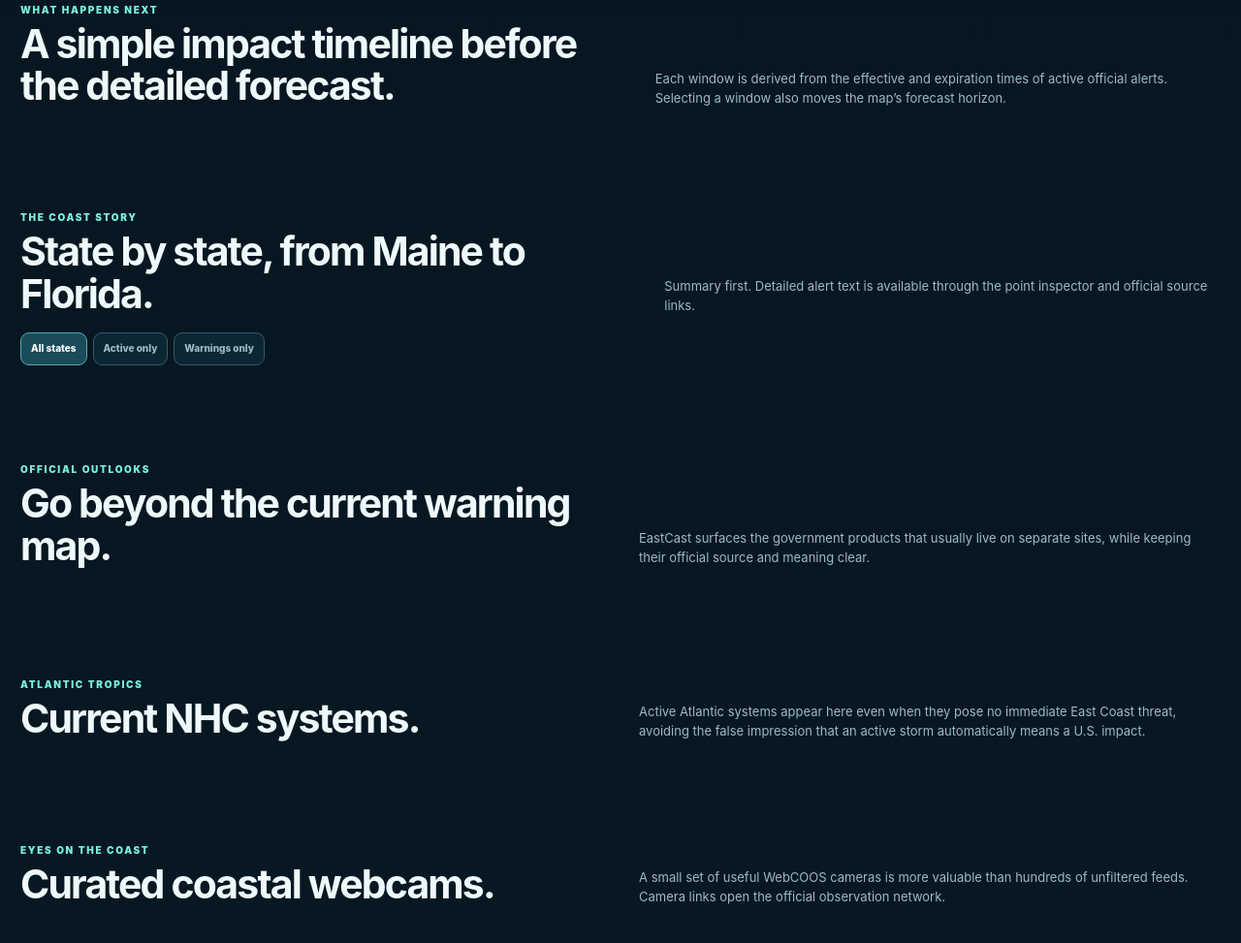
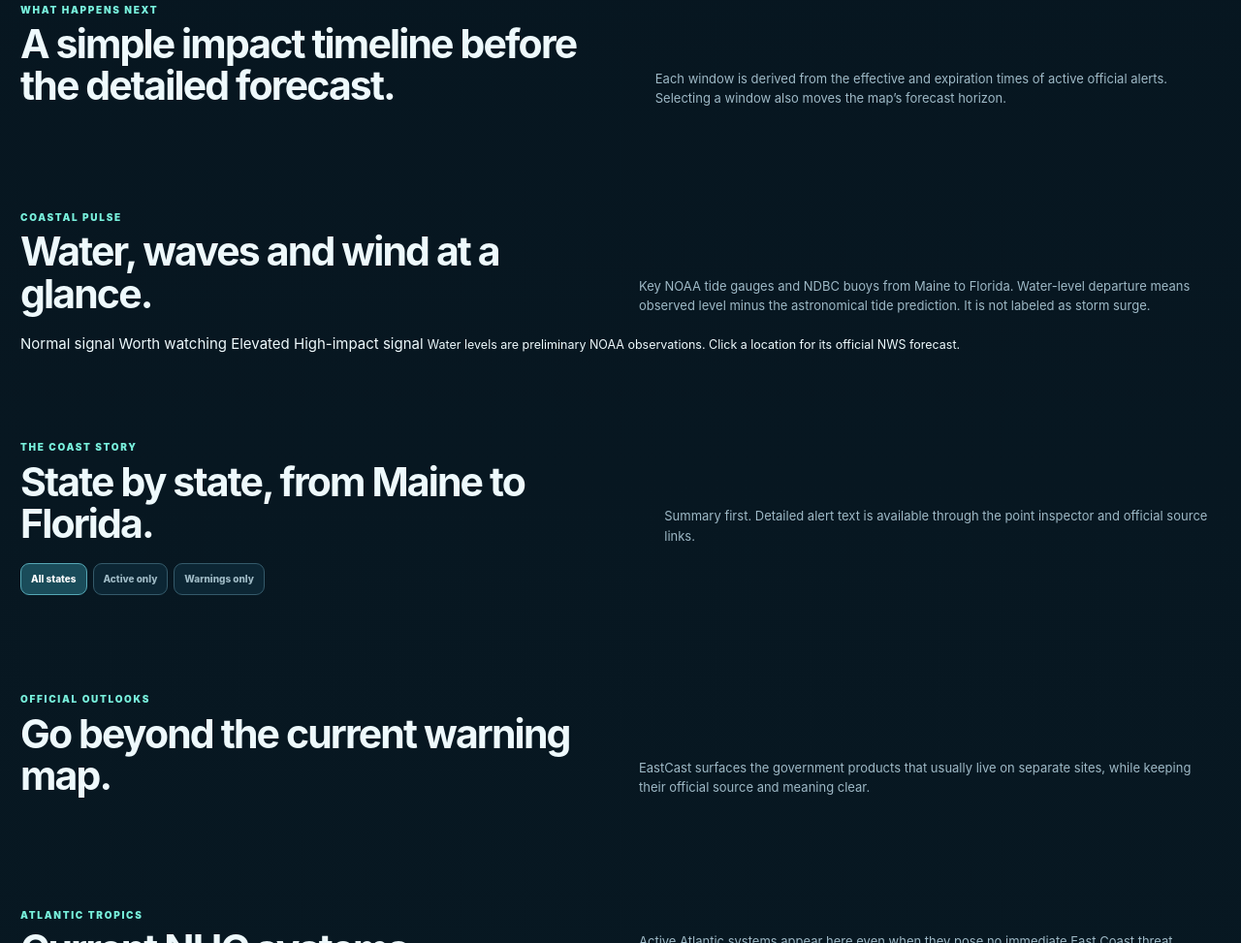
Before and after one commit to nycguy/saco-coast-watch, a plain HTML site: page eastcast/index.html in a window 1280 px wide. Shown: the part 2785-3758 px from the top of the page at 97% size. Drawn offline with nearby package versions, Linux system fonts and the light colour scheme; no server answers.

Commit message:
Add Coastal Pulse section to EastCast layout

```diff
--- a/eastcast/index.html
+++ b/eastcast/index.html
@@ -156,6 +156,22 @@
     <div class="timeline-grid" id="impactTimeline"></div>
   </section>
 
+
+  <section class="wrap section" id="coastal-section">
+    <div class="section-head">
+      <div><div class="eyebrow">Coastal Pulse</div><h2>Water, waves and wind at a glance.</h2></div>
+      <p>Key NOAA tide gauges and NDBC buoys from Maine to Florida. Water-level departure means observed level minus the astronomical tide prediction. It is not labeled as storm surge.</p>
+    </div>
+    <div class="coastal-legend">
+      <span><i class="dot normal"></i>Normal signal</span>
+      <span><i class="dot watch"></i>Worth watching</span>
+      <span><i class="dot elevated"></i>Elevated</span>
+      <span><i class="dot high"></i>High-impact signal</span>
+      <small>Water levels are preliminary NOAA observations. Click a location for its official NWS forecast.</small>
+    </div>
+    <div class="coastal-grid" id="coastalPulse"></div>
+  </section>
+
   <section class="wrap section" id="story-section">
     <div class="section-head">
       <div><div class="eyebrow">The coast story</div><h2>State by state, from Maine to Florida.</h2></div>
```
